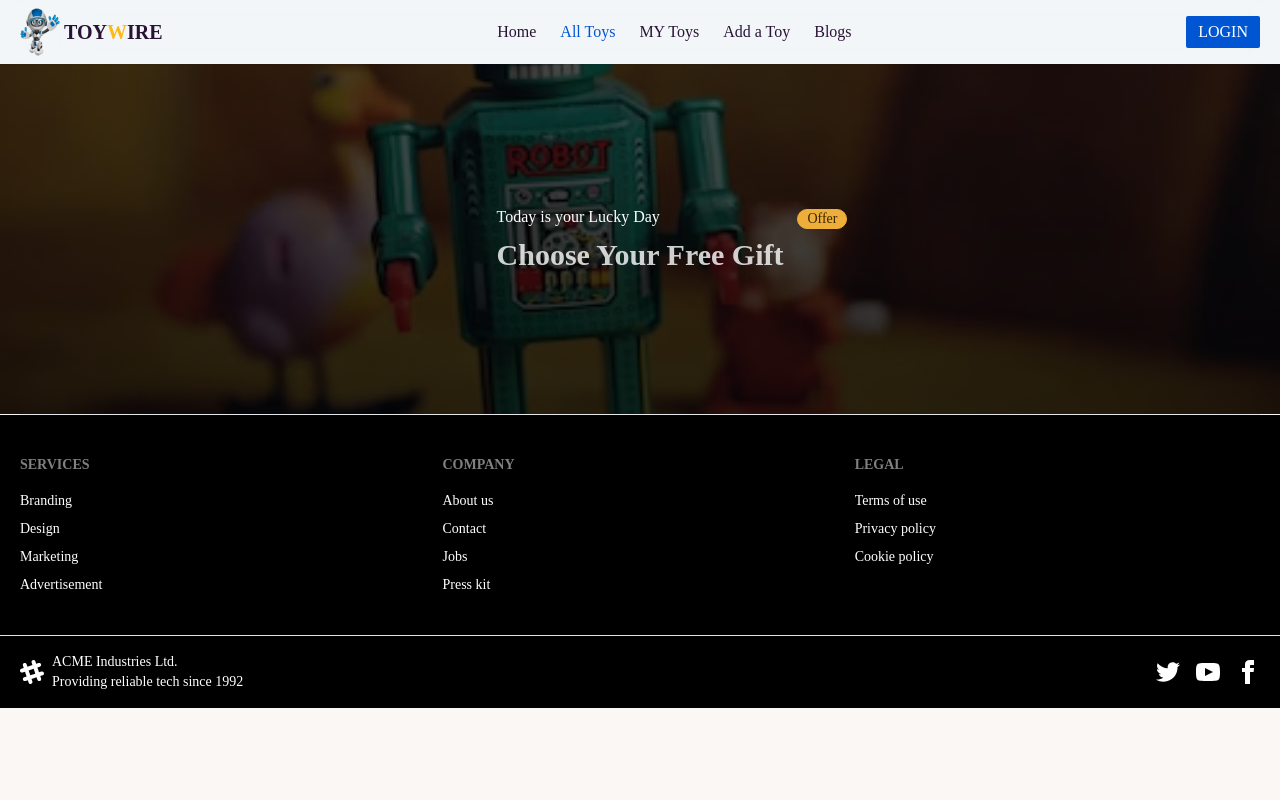
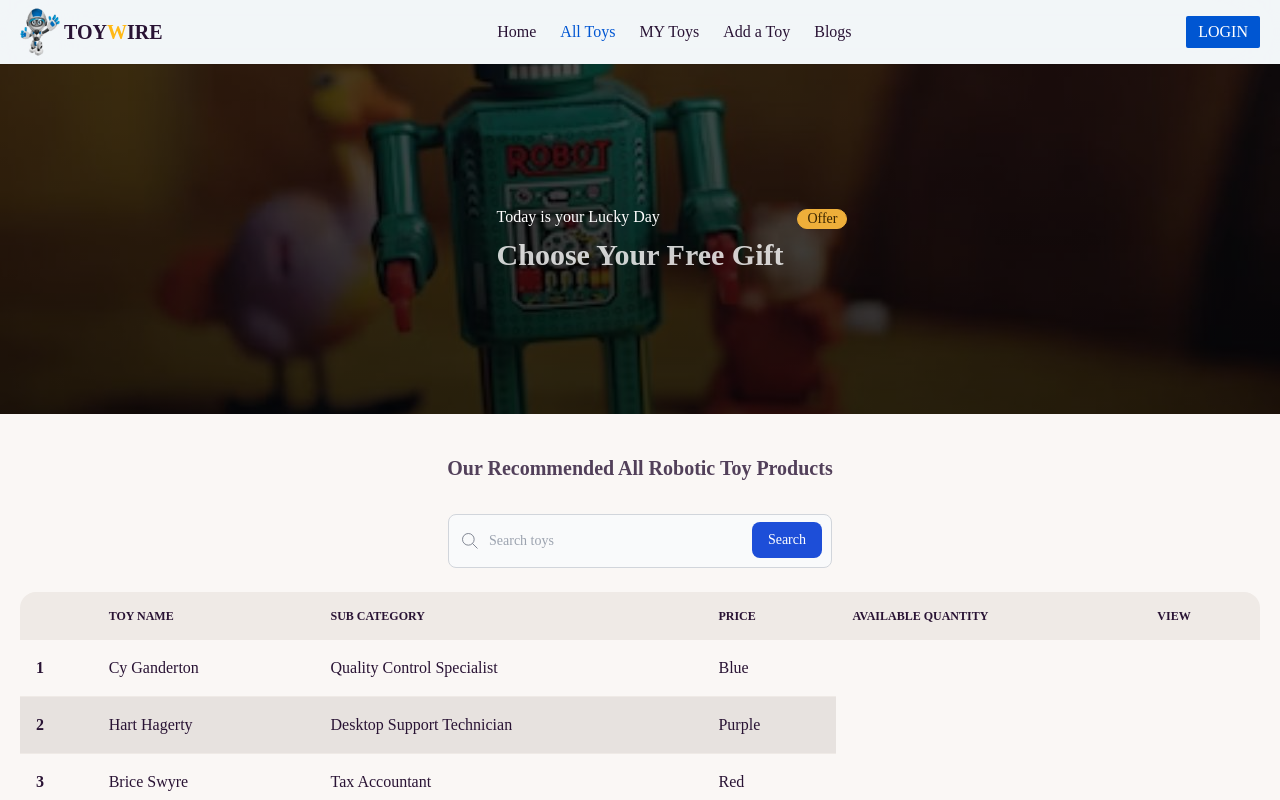
Before and after one commit to smsohag32/toyWire-client-site, a React (Vite) app: page /alltoys in a window 1280 px wide. Shown: the top 800 px of the page. Built offline with nearby package versions, Linux system fonts and the light colour scheme; no server answers.

Commit message:
search bar and table implemented in all toys page

```diff
--- a/package.json
+++ b/package.json
@@ -15,6 +15,7 @@
     "localforage": "^1.10.0",
     "lottie-react": "^2.4.0",
     "match-sorter": "^6.3.1",
+    "mui-datatables": "^4.3.0",
     "react": "^18.2.0",
     "react-dom": "^18.2.0",
     "react-hook-form": "^7.43.9",
--- a/src/pages/AllToys/AllToys/AllToys.jsx
+++ b/src/pages/AllToys/AllToys/AllToys.jsx
@@ -16,8 +16,85 @@ const AllToys = () => {
           </div>
         </div>
       </HeaderBanner>
-      <div className="toy-container">
-        <hr />
+      <div className="toy-container py-10">
+        <div>
+          <h2 className="text-center text-xl font-bold opacity-80">
+            Our Recommended All Robotic Toy Products
+          </h2>
+        </div>
+        <div className="mt-8 mb-1 md:max-w-sm mx-auto">
+          <form>
+            <label
+              htmlFor="default-search"
+              className="mb-2 text-sm font-medium text-gray-900 sr-only dark:text-white"
+            >
+              Search
+            </label>
+            <div className="relative">
+              <div className="absolute inset-y-0 left-0 flex items-center pl-3 pointer-events-none">
+                <svg
+                  aria-hidden="true"
+                  className="w-5 h-5 text-gray-500 dark:text-gray-400"
+                  fill="none"
+                  stroke="currentColor"
+                  viewBox="0 0 24 24"
+                  xmlns="http://www.w3.org/2000/svg"
+                >
+                  <path d="M21 21l-6-6m2-5a7 7 0 11-14 0 7 7 0 0114 0z"></path>
+                </svg>
+              </div>
+              <input
+                type="search"
+                id="default-search"
+                className="block w-full p-4 pl-10 text-sm text-gray-900 border border-gray-300 rounded-lg bg-gray-50 focus:ring-blue-500 focus:border-blue-500  dark:border-gray-600 dark:placeholder-gray-400  dark:focus:ring-blue-500 dark:focus:border-blue-500"
+                placeholder="Search toys"
+              ></input>
+              <button
+                type="submit"
+                className="text-white absolute right-2.5 bottom-2.5 bg-blue-700 hover:bg-blue-800 focus:ring-4 focus:outline-none focus:ring-blue-300 font-medium rounded-lg text-sm px-4 py-2 dark:bg-blue-600 dark:hover:bg-blue-700 dark:focus:ring-blue-800"
+              >
+                Search
+              </button>
+            </div>
+          </form>
+        </div>
+        <div className="overflow-x-auto py-5">
+          <table className="table w-full">
+            <thead>
+              <tr>
+                <th></th>
+                <th>Toy Name</th>
+                <th>Sub Category</th>
+                <th>Price</th>
+                <th>Available Quantity</th>
+                <th>View</th>
+              </tr>
+            </thead>
+            <tbody>
+              {/* row 1 */}
+              <tr>
+                <th>1</th>
+                <td>Cy Ganderton</td>
+                <td>Quality Control Specialist</td>
+                <td>Blue</td>
+              </tr>
+              {/* row 2 */}
+              <tr className="active">
+                <th>2</th>
+                <td>Hart Hagerty</td>
+                <td>Desktop Support Technician</td>
+                <td>Purple</td>
+              </tr>
+              {/* row 3 */}
+              <tr>
+                <th>3</th>
+                <td>Brice Swyre</td>
+                <td>Tax Accountant</td>
+                <td>Red</td>
+              </tr>
+            </tbody>
+          </table>
+        </div>
       </div>
     </div>
   );
```
Also changed, not shown: 1 other file (tests, documents, lock files or other folders).
